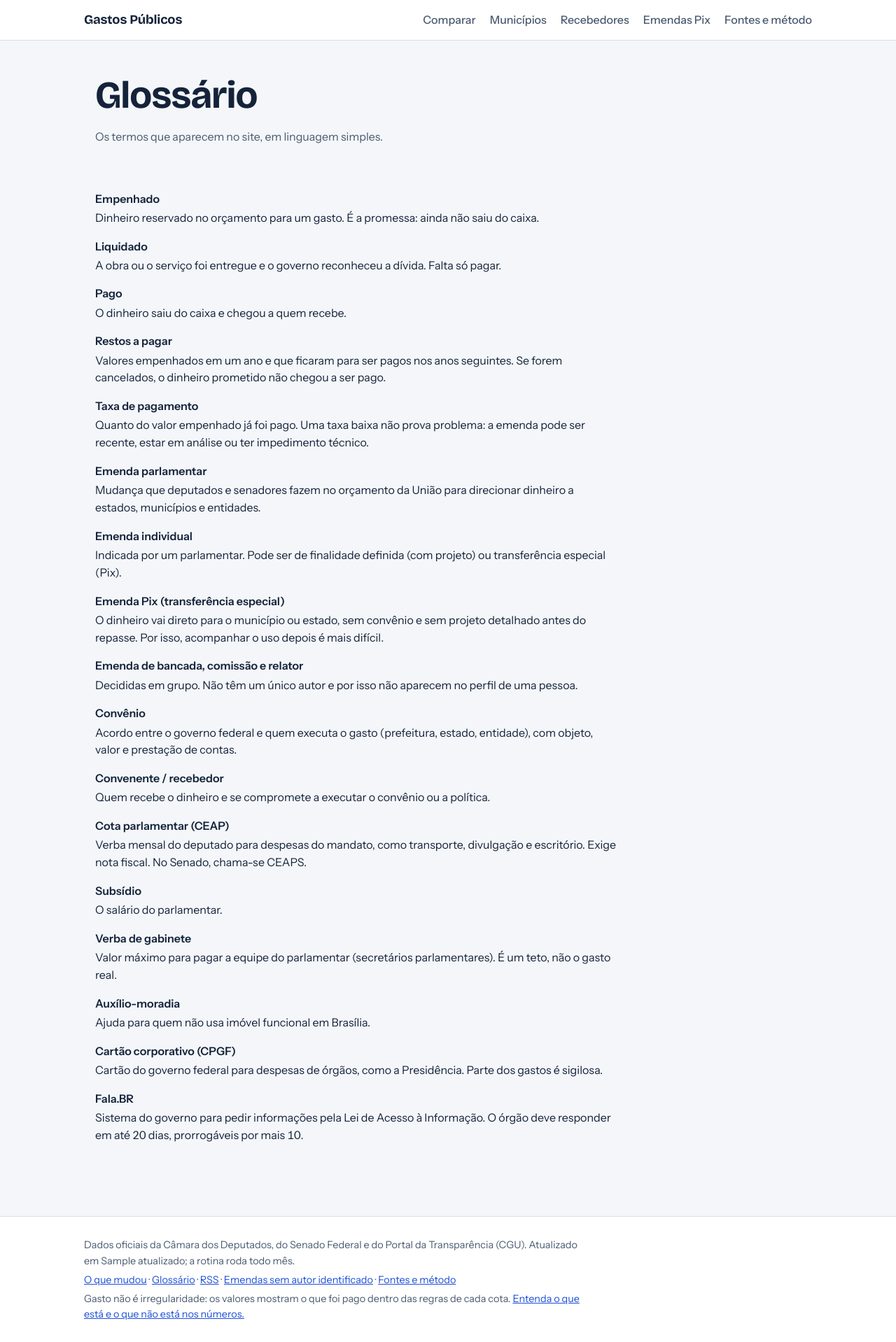
After one commit to rinaldotg/gastos-politicos, a Python web app: template site/templates/glossario.html in a window 1280 px wide. The commit adds this page. Shown: the whole page at 70% size. Run offline with Jinja, Linux system fonts and the light colour scheme; the template is opened without the code that fills it: most values are stand-ins (such as "Sample title", 1, 10 or a date in 2020).

Commit message:
Fase 1: entrada guiada na home, paginas por estado, promessa x entrega, custo do mandato, glossario e RSS
Co-Authored-By: Claude Sonnet 5.5 <noreply@anthropic.com>
Claude-Session: https://claude.ai/code/session_01Q7TGwhxXKu5SgUsFtrboQV

```diff
--- a/pipeline/common.py
+++ b/pipeline/common.py
@@ -71,6 +71,9 @@ def abrir_banco(caminho):
     for coluna in ("programa", "acao", "localidade"):
         if coluna not in existentes:
             con.execute(f"ALTER TABLE emenda ADD COLUMN {coluna} TEXT")
+    for coluna in ("rap_inscrito", "rap_cancelado", "rap_pago"):
+        if coluna not in existentes:
+            con.execute(f"ALTER TABLE emenda ADD COLUMN {coluna} REAL")
     if "ano" not in {r[1] for r in con.execute("PRAGMA table_info(emenda_favorecido)")}:
         con.execute("ALTER TABLE emenda_favorecido ADD COLUMN ano INTEGER")
     if "publicacao" not in {r[1] for r in con.execute("PRAGMA table_info(emenda_convenio)")}:
--- a/pipeline/schema.sql
+++ b/pipeline/schema.sql
@@ -65,6 +65,7 @@ CREATE TABLE IF NOT EXISTS emenda (
     acao TEXT,
     localidade TEXT,
     empenhado REAL, liquidado REAL, pago REAL,
+    rap_inscrito REAL, rap_cancelado REAL, rap_pago REAL,   -- restos a pagar (empenhos de anos anteriores)
     arquivo TEXT NOT NULL
 );
 CREATE INDEX IF NOT EXISTS ix_emenda_pessoa ON emenda (pessoa_id, ano);
--- a/pipeline/verificar.py
+++ b/pipeline/verificar.py
@@ -44,7 +44,7 @@ def main():
                        ROW_NUMBER() OVER (PARTITION BY pessoa_id ORDER BY SUM(valor) DESC) pos
                        FROM gasto WHERE fornecedor IS NOT NULL AND fornecedor<>'' GROUP BY pessoa_id, fornecedor, cnpj_cpf) WHERE pos<=20""",
         "presidencia_unidades": "SELECT pessoa_id, fonte, ano, unidade, categoria, ROUND(SUM(valor),2) total, COUNT(*) n FROM gasto WHERE fonte LIKE 'pres%' GROUP BY 1,2,3,4,5",
-        "emenda_agregado": "SELECT pessoa_id, tipo, ano, ROUND(SUM(empenhado),2) empenhado, ROUND(SUM(liquidado),2) liquidado, ROUND(SUM(pago),2) pago, COUNT(*) n FROM emenda GROUP BY 1,2,3",
+        "emenda_agregado": "SELECT pessoa_id, tipo, ano, ROUND(SUM(empenhado),2) empenhado, ROUND(SUM(liquidado),2) liquidado, ROUND(SUM(pago),2) pago, COUNT(*) n, ROUND(SUM(rap_inscrito),2) rap_inscrito, ROUND(SUM(rap_cancelado),2) rap_cancelado, ROUND(SUM(rap_pago),2) rap_pago FROM emenda GROUP BY 1,2,3",
         "emenda_detalhe": """SELECT pessoa_id, codigo, numero, tipo, ano, uf, municipio, localidade, funcao, subfuncao, programa, acao,
                        ROUND(empenhado,2) empenhado, ROUND(liquidado,2) liquidado, ROUND(pago,2) pago
                        FROM emenda WHERE pessoa_id IS NOT NULL""",
--- a/site/static/app.js
+++ b/site/static/app.js
@@ -631,6 +631,7 @@
     if (f.hasAttribute('data-comparar')) return;
     iniciarBusca(f, function (d) { location.href = RAIZ + d.url; });
   });
+  document.querySelectorAll('[data-uf-select]').forEach(function (s) { s.addEventListener('change', function () { if (s.value) location.href = RAIZ + 'estado/' + s.value + '/'; }); });
   var r = document.querySelector('[data-ranking]'); if (r) iniciarRanking(r);
   document.querySelectorAll('[data-emendas]').forEach(iniciarEmendas);
   var te = document.querySelector('[data-emenda]'); if (te) iniciarTelaEmenda(te);
--- a/site/static/style.css
+++ b/site/static/style.css
@@ -156,3 +156,10 @@ select{font:inherit;font-size:1rem;padding:.55rem .7rem;border:1px solid var(--l
 .como-cobrar a,.lista-texto a{color:var(--acento)}
 .modelo{width:100%;max-width:75ch;font:inherit;font-size:.92rem;padding:.7rem;border:1px solid var(--linha);border-radius:10px;background:var(--papel);color:var(--tinta)}
 .lista-texto{max-width:75ch;padding-left:1.2rem}.lista-texto li{margin:.5rem 0}
+.promessa{background:var(--acento-fundo);border-radius:10px;padding:.2rem 1rem .6rem;margin:1rem 0;max-width:80ch}
+.promessa h3{margin:.7rem 0 .2rem}
+.glossario dt{font-weight:700;margin-top:1rem}.glossario dd{margin:.15rem 0 0;max-width:70ch}
+.cartoes{display:grid;grid-template-columns:repeat(auto-fit,minmax(15rem,1fr));gap:.8rem;margin:1rem 0}
+.cartao{display:block;border:1.5px solid var(--linha);border-radius:12px;padding:1rem;background:var(--papel);color:var(--tinta);text-decoration:none}
+.cartao:hover{border-color:var(--acento)}.cartao strong{display:block;font-size:1.05rem}.cartao span{color:var(--tinta-2);font-size:.92rem}
+.cartao select{margin-top:.5rem;font:inherit;padding:.4rem;border-radius:8px;border:1px solid var(--linha);max-width:100%}
--- a/site/templates/base.html
+++ b/site/templates/base.html
@@ -13,6 +13,7 @@
 <link rel="preconnect" href="https://fonts.gstatic.com" crossorigin>
 <link href="https://fonts.googleapis.com/css2?family=Bricolage+Grotesque:opsz,wght@12..96,500;12..96,700&family=Instrument+Sans:wght@400;500;600&display=swap" rel="stylesheet">
 <link rel="stylesheet" href="{{ raiz }}static/style.css">
+{% if base_url %}<link rel="alternate" type="application/rss+xml" title="Atualizações" href="{{ raiz }}feed.xml">{% endif %}
 </head>
 <body data-raiz="{{ raiz }}">
 <a class="pular" href="#conteudo">Ir para o conteúdo</a>
@@ -31,7 +32,7 @@
 </main>
 <footer class="rodape">
   <p>Dados oficiais da Câmara dos Deputados, do Senado Federal e do Portal da Transparência (CGU). {% if atualizado %}Atualizado em {{ atualizado }}; a rotina roda todo mês.{% endif %}</p>
-  <p><a href="{{ raiz }}novidades/">O que mudou</a> · <a href="{{ raiz }}sem-autor/">Emendas sem autor identificado</a> · <a href="{{ raiz }}sobre/">Fontes e método</a></p>
+  <p><a href="{{ raiz }}novidades/">O que mudou</a> · <a href="{{ raiz }}glossario/">Glossário</a>{% if base_url %} · <a href="{{ raiz }}feed.xml">RSS</a>{% endif %} · <a href="{{ raiz }}sem-autor/">Emendas sem autor identificado</a> · <a href="{{ raiz }}sobre/">Fontes e método</a></p>
   <p>Gasto não é irregularidade: os valores mostram o que foi pago dentro das regras de cada cota. <a href="{{ raiz }}sobre/">Entenda o que está e o que não está nos números.</a></p>
 </footer>
 <script src="{{ raiz }}static/app.js" defer></script>
--- /dev/null
+++ b/site/templates/glossario.html
@@ -0,0 +1,28 @@
+{% extends "base.html" %}
+{% block conteudo %}
+<section class="abertura abertura-curta">
+  <h1>Glossário</h1>
+  <p class="apoio">Os termos que aparecem no site, em linguagem simples.</p>
+</section>
+<section class="bloco">
+  <dl class="glossario">
+    <dt>Empenhado</dt><dd>Dinheiro reservado no orçamento para um gasto. É a promessa: ainda não saiu do caixa.</dd>
+    <dt>Liquidado</dt><dd>A obra ou o serviço foi entregue e o governo reconheceu a dívida. Falta só pagar.</dd>
+    <dt>Pago</dt><dd>O dinheiro saiu do caixa e chegou a quem recebe.</dd>
+    <dt>Restos a pagar</dt><dd>Valores empenhados em um ano e que ficaram para ser pagos nos anos seguintes. Se forem cancelados, o dinheiro prometido não chegou a ser pago.</dd>
+    <dt>Taxa de pagamento</dt><dd>Quanto do valor empenhado já foi pago. Uma taxa baixa não prova problema: a emenda pode ser recente, estar em análise ou ter impedimento técnico.</dd>
+    <dt>Emenda parlamentar</dt><dd>Mudança que deputados e senadores fazem no orçamento da União para direcionar dinheiro a estados, municípios e entidades.</dd>
+    <dt>Emenda individual</dt><dd>Indicada por um parlamentar. Pode ser de finalidade definida (com projeto) ou transferência especial (Pix).</dd>
+    <dt>Emenda Pix (transferência especial)</dt><dd>O dinheiro vai direto para o município ou estado, sem convênio e sem projeto detalhado antes do repasse. Por isso, acompanhar o uso depois é mais difícil.</dd>
+    <dt>Emenda de bancada, comissão e relator</dt><dd>Decididas em grupo. Não têm um único autor e por isso não aparecem no perfil de uma pessoa.</dd>
+    <dt>Convênio</dt><dd>Acordo entre o governo federal e quem executa o gasto (prefeitura, estado, entidade), com objeto, valor e prestação de contas.</dd>
+    <dt>Convenente / recebedor</dt><dd>Quem recebe o dinheiro e se compromete a executar o convênio ou a política.</dd>
+    <dt>Cota parlamentar (CEAP)</dt><dd>Verba mensal do deputado para despesas do mandato, como transporte, divulgação e escritório. Exige nota fiscal. No Senado, chama-se CEAPS.</dd>
+    <dt>Subsídio</dt><dd>O salário do parlamentar.</dd>
+    <dt>Verba de gabinete</dt><dd>Valor máximo para pagar a equipe do parlamentar (secretários parlamentares). É um teto, não o gasto real.</dd>
+    <dt>Auxílio-moradia</dt><dd>Ajuda para quem não usa imóvel funcional em Brasília.</dd>
+    <dt>Cartão corporativo (CPGF)</dt><dd>Cartão do governo federal para despesas de órgãos, como a Presidência. Parte dos gastos é sigilosa.</dd>
+    <dt>Fala.BR</dt><dd>Sistema do governo para pedir informações pela Lei de Acesso à Informação. O órgão deve responder em até 20 dias, prorrogáveis por mais 10.</dd>
+  </dl>
+</section>
+{% endblock %}
```
Also changed, not shown: pipeline/emendas.py (+5 -3 lines), site/build.py (+67 -4 lines), site/templates/estado.html (added, +37 -0 lines), site/templates/home.html (+13 -0 lines), site/templates/pessoa.html (+28 -2 lines).
